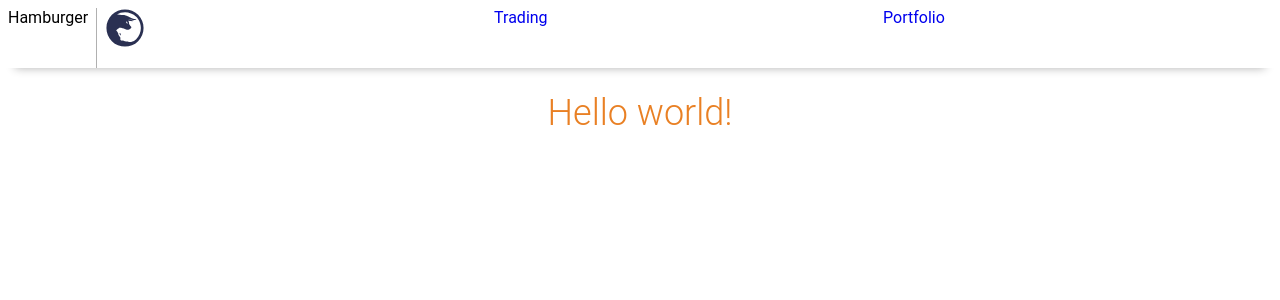
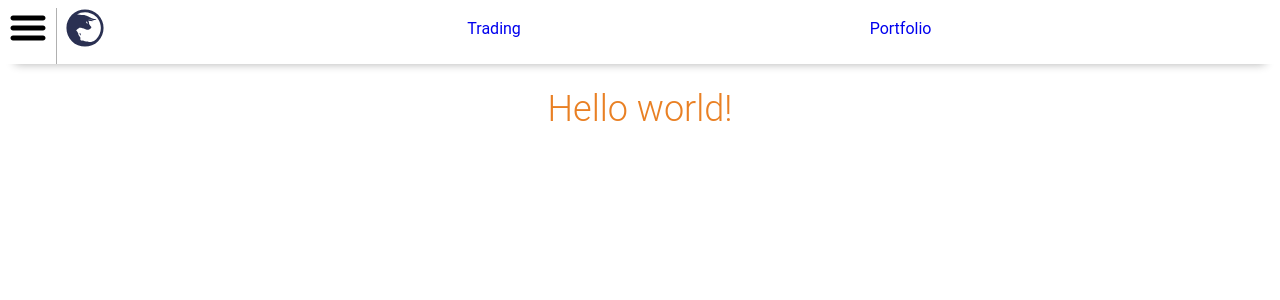
Before and after one commit to kelly-binary/binary_alpha, a Jekyll site: the page built from index.html, in a window 1280 px wide. Shown: the top 300 px of the page. Built offline with Jekyll 4.4.1, drawn with Linux system fonts in a browser that asks for light colours.

Commit message:
added temp hamburger svg

```diff
--- a/_includes/header.html
+++ b/_includes/header.html
@@ -1,6 +1,6 @@
-<div class="grid top-menu">
-    <div class="col-first border-right">Hamburger</div>
-    <div class="col"><img src= {{ "/assets/img/logo-blue.svg" | prepend: site.github.url | replace: 'http://', 'https://' }} alt="Welcome" height="40" /></div>
+<div class="grid-middle top-menu">
+    <div class="col-first border-right"><span class="binary-toggle"></span></div>
+    <div class="col"><span class="binary-nav"></span></div>
     <div class="col"><a href= {{ "/trading" | prepend: site.github.url | replace: 'http://', 'https://' }}><span>Trading</span></a></div>
     <div class="col"><a href= {{ "/portfolio" | prepend: site.github.url | replace: 'http://', 'https://' }}><span>Portfolio</span></a></div>
     <div class="col-last"></div>
--- a/assets/css/main.scss
+++ b/assets/css/main.scss
@@ -4,3 +4,4 @@
 
 @import '../sass/gridlex/gridlex.scss';
 @import '../sass/style.scss';
+@import '../sass/icons.scss';
--- /dev/null
+++ b/assets/sass/icons.scss
@@ -0,0 +1,15 @@
+.binary-nav {
+    display: block;
+    background: url('/assets/img/logo-blue.svg');
+    background-size: 40px 40px;
+    width: 40px;
+    height: 40px;
+}
+
+.binary-toggle {
+    display: block;
+    background: url('/assets/img/hamburger.svg');
+    background-size: 40px 40px;
+    width: 40px;
+    height: 40px;
+}
```
Also changed, not shown: assets/img/hamburger.svg (added).
